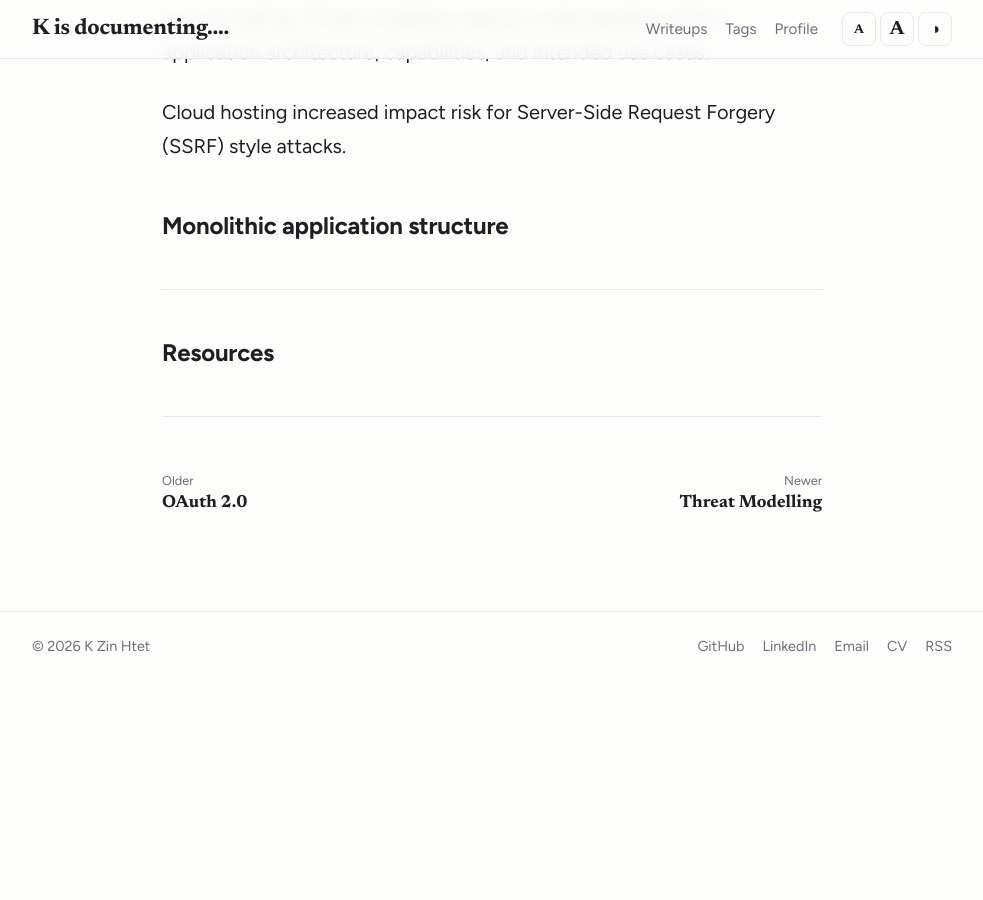
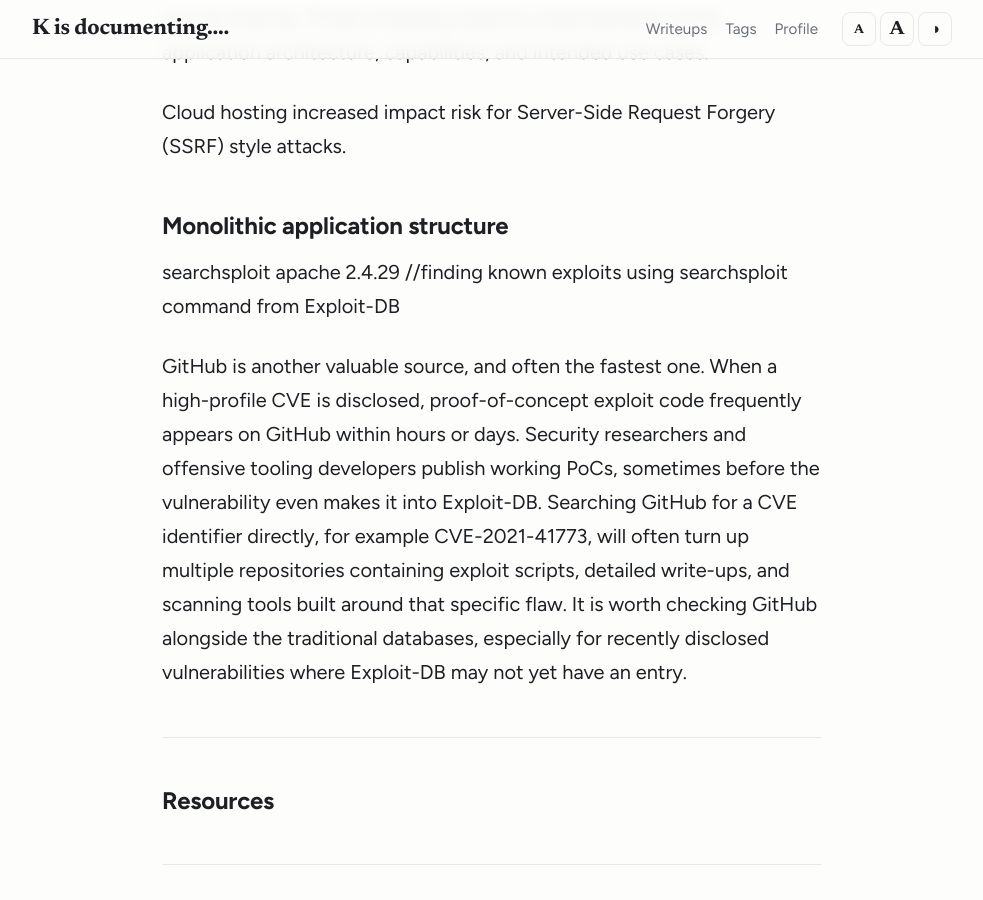
Before and after one commit to cloudskim/cloudskim.github.io, a Jekyll site: the page built from _posts/2026-10-17-my-notes.md, in a window 1280 px wide and 900 px high, scrolled down 401 px. Shown: the whole window, without its empty margins (148-1131 px from the left). Built offline with Jekyll 4.4.1, drawn with Linux system fonts in a browser that asks for light colours; before the commit the page ends 1082 px from its top, so only the background shows below that.

Commit message:
Update _posts/2026-10-17-my-notes.md (via Pages CMS)

```diff
--- a/_posts/2026-10-17-my-notes.md
+++ b/_posts/2026-10-17-my-notes.md
@@ -11,6 +11,14 @@ Cloud hosting increased impact risk for Server-Side Request Forgery (SSRF) style
 
 ### Monolithic application structure
 
+
+
+searchsploit apache 2.4.29 //finding known exploits using searchsploit command from Exploit-DB
+
+GitHub is another valuable source, and often the fastest one. When a high-profile CVE is disclosed, proof-of-concept exploit code frequently appears on GitHub within hours or days. Security researchers and offensive tooling developers publish working PoCs, sometimes before the vulnerability even makes it into Exploit-DB. Searching GitHub for a CVE identifier directly, for example CVE-2021-41773, will often turn up multiple repositories containing exploit scripts, detailed write-ups, and scanning tools built around that specific flaw. It is worth checking GitHub alongside the traditional databases, especially for recently disclosed vulnerabilities where Exploit-DB may not yet have an entry.
+
+
+
 ---
 
 ### Resources
```
